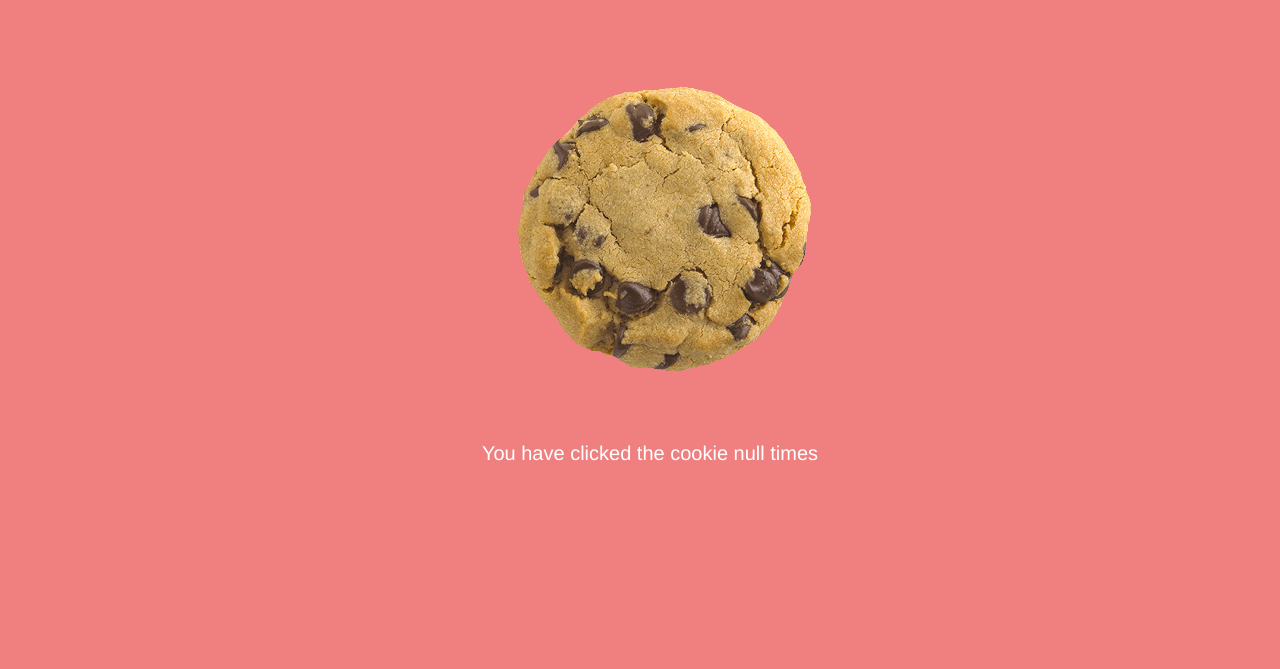
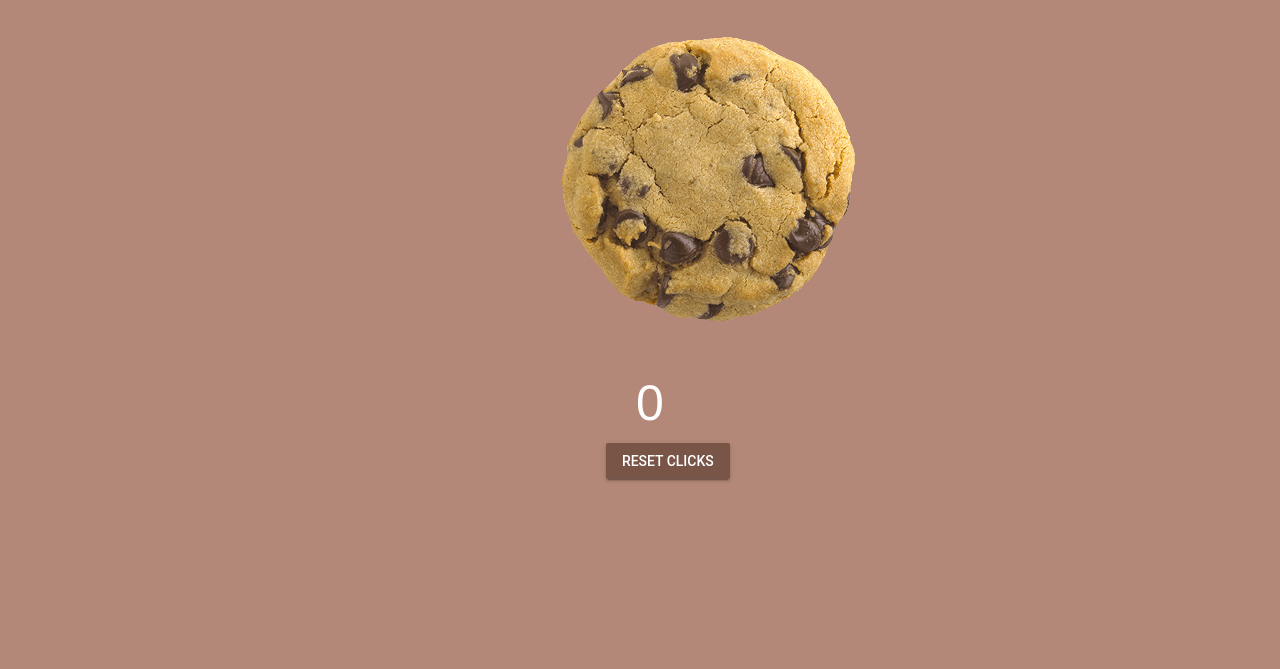
Before and after one commit to MTHS-ICS2O-2-2022/ICS2O-Unit-6-02-Jaden-Plugowsky, a website: page index.html in a window 1280 px wide. Shown: the part 131-800 px from the top of the page. Drawn offline with nearby package versions, Linux system fonts and the light colour scheme.

Commit message:
final website

```diff
--- a/css/style.css
+++ b/css/style.css
@@ -1,5 +1,5 @@
 /* Created by: Jaden Plugowsky
-* Created on: March 2023
+* Created on: May 2023
 * This file contains the CSS for index.html
 */
 
@@ -11,7 +11,7 @@
 }
 
 body {
-  background-color: lightcoral;
+  background-color: rgb(179 136 120);
 }
 
 a {
@@ -22,15 +22,15 @@ a {
 
 .right-image {
   height: auto;
-  width: 30px;
-  margin-left: 37%;
-  margin-right: auto;
-  margin-top: 50px;
+  width: auto;
+  float: auto;
+  margin-left: 40.5%;
 }
 
 .mdl-content {
   font-size: 30px;
   line-height: 30px;
+  text-align: center;
 }
 
 .mdl-layout__content {
@@ -47,12 +47,12 @@ a {
 }
 
 .page-content-answer {
-  font-size: 20px;
+  font-size: 50px;
   text-align: center;
 }
 
 #button-one {
-  margin-left: 60px;
+  margin-left: 46.5%; /* was 60px */
   margin-top: 10px;
 }
 
--- a/index.html
+++ b/index.html
@@ -2,7 +2,10 @@
 <html>
   <head>
     <meta charset="utf-8" />
-    <meta name="description" content="My first website with local web storage" />
+    <meta
+      name="description"
+      content="My first website with local web storage"
+    />
     <meta name="keywords" content="mths, ics2o" />
     <meta name="author" content="Jaden Plugowsky" />
     <meta name="viewport" content="width=device-width, initial-scale=1.0" />
@@ -14,7 +17,7 @@
     <!-- Change colours here at https://getmdl.io/customize/index.html -->
     <link
       rel="stylesheet"
-      href="https://code.getmdl.io/1.3.0/material.deep_orange-red.min.css"
+      href="https://code.getmdl.io/1.3.0/material.brown-orange.min.css"
     />
     <link rel="apple-touch-icon" sizes="180x180" href="/apple-touch-icon.png" />
     <link rel="icon" type="image/png" sizes="32x32" href="/favicon-32x32.png" />
@@ -22,7 +25,7 @@
     <link rel="manifest" href="/site.webmanifest" />
     <title>Cookie Clicker</title>
   </head>
-  <body>
+  <body onload="websiteLoaded()">
     <script defer src="https://code.getmdl.io/1.3.0/material.min.js"></script>
     <script src="./js/script.js"></script>
     <!-- Page content is below this div -->
@@ -35,17 +38,31 @@
       <main class="mdl-layout__content">
         <!-- Put non-header content HERE -->
         <br />
-        <div class="mdl-content">Click the cookie to get points. Points save across visits.</div>
+        <div class="mdl-content">
+          Click the cookie to get points. Points save across visits.
+        </div>
         <br />
         <div class="right-image">
-          <img src="./images/cookie.png" alt="cookie image" onclick="cookieClicked()" />
+          <img
+            src="./images/cookie.png"
+            alt="cookie image"
+            onclick="cookieClicked()"
+          />
         </div>
         <br />
         <br />
         <!-- Answer to be replaced using JS -->
         <div class="page-content-answer">
-          <div id="answer">You have clicked the cookie null times</div>
+          <div id="answer">You have clicked the cookie zero times.</div>
         </div>
+        <br />
+        <button
+          class="mdl-button mdl-js-button mdl-button--raised mdl-js-ripple-effect mdl-button--colored"
+          id="button-one"
+          onclick="resetClicks()"
+        >
+          Reset Clicks
+        </button>
       </main>
     </div>
   </body>
--- a/js/script.js
+++ b/js/script.js
@@ -1,20 +1,29 @@
 // Copyright (c) 2023 Jaden Plugowsky All rights reserved
 //
 // Created by: Jaden Plugowsky
-// Created on: March 2023
+// Created on: May 2023
 // This file contains the JS functions for index.html
 
 "use strict"
 
 function websiteLoaded() {
+  // This function runs when the website loads, checking for local storage or creating it for the first time
   if (localStorage.clicks) {
     document.getElementById("answer").innerHTML = localStorage.clicks
   } else {
-    localStorage.clicks = 1
+    localStorage.clicks = 0
+    document.getElementById("answer").innerHTML = localStorage.clicks
   }
 }
 
 function cookieClicked() {
+  // This function runs when the cookie is clicked, adding one to the counter, as well as updating the text
   localStorage.clicks = Number(localStorage.clicks) + 1
   document.getElementById("answer").innerHTML = localStorage.clicks
 }
+
+function resetClicks() {
+  // This function runs when the "Reset Clicks" button is pressed, setting the counter to zero
+  localStorage.clicks = 0
+  document.getElementById("answer").innerHTML = localStorage.clicks
+}
--- a/package.json
+++ b/package.json
@@ -1,6 +1,6 @@
 {
   "devDependencies": {
-    "stylelint": "^15.4.0",
+    "stylelint": "^15.7.0",
     "stylelint-config-standard": "^30.0.1"
   }
 }
```
Also changed, not shown: 1 other file.
